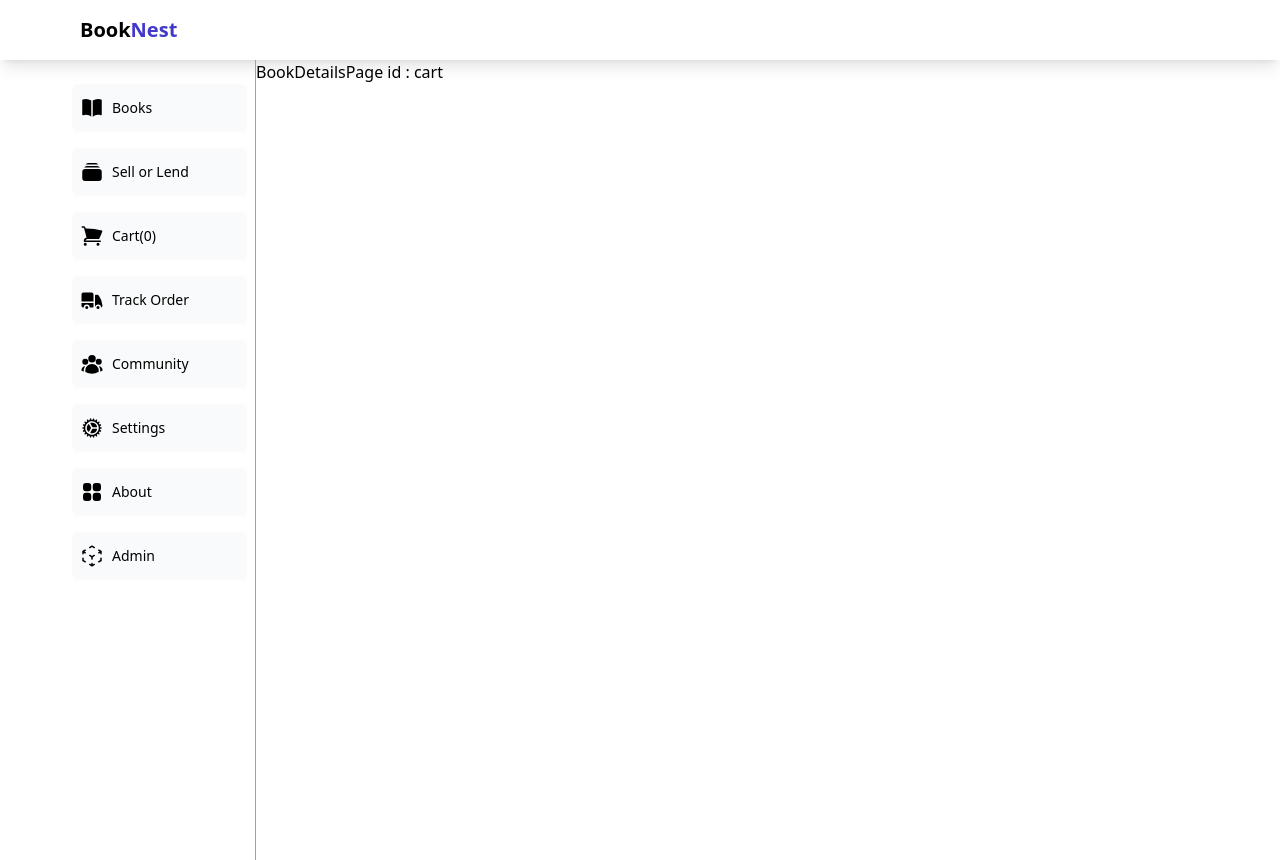
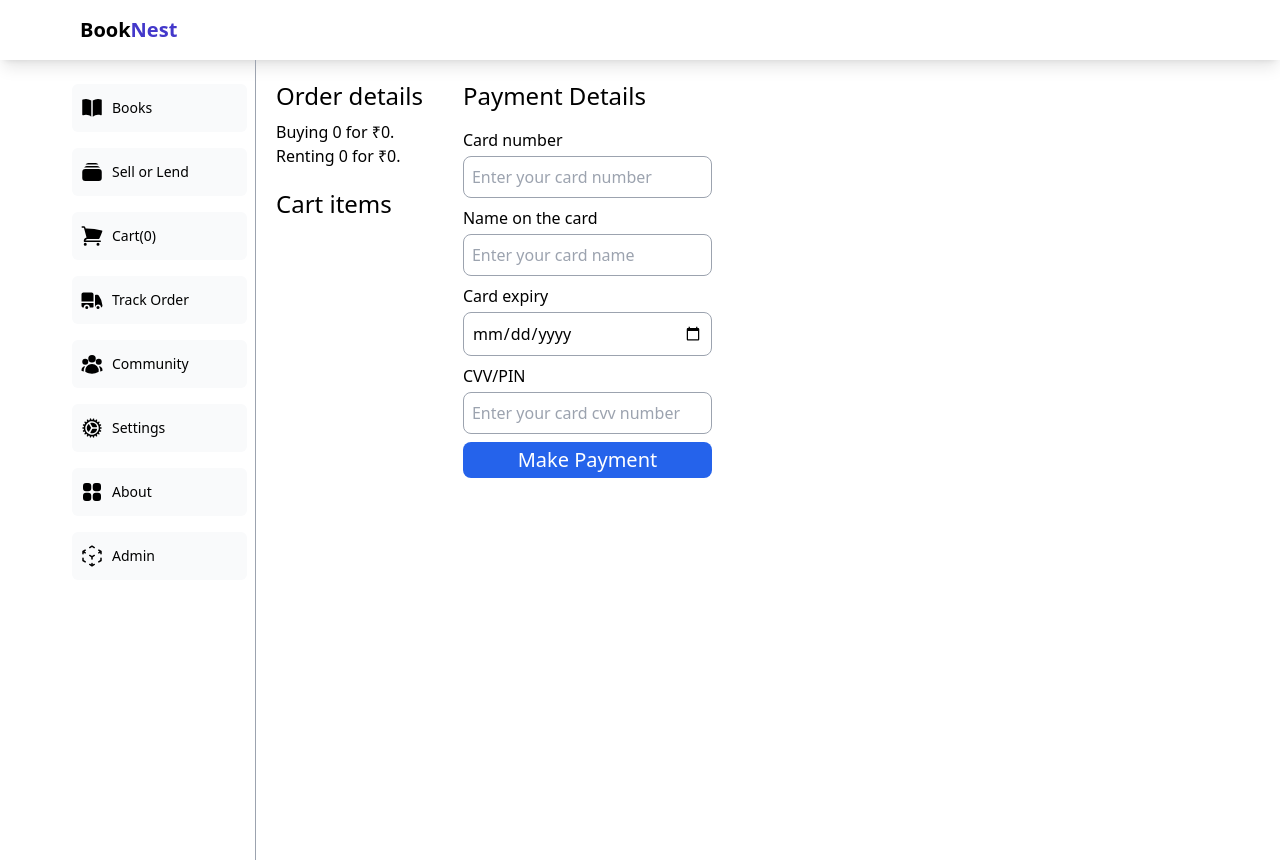
Before and after one commit to karthik-mohan23/BookNest, a Next.js app: page /store/cart in a window 1280 px wide. Built offline with nearby package versions, Linux system fonts and the light colour scheme.

Commit message:
built cart page

```diff
--- /dev/null
+++ b/src/app/store/cart/page.tsx
@@ -0,0 +1,16 @@
+import CartItems from "@/app/ui/cart/CartItems";
+import OrderDetails from "@/app/ui/cart/OrderDetails";
+import PaymentDetails from "@/app/ui/cart/PaymentDetails";
+
+function page() {
+  return (
+    <section className="p-5 lg:flex gap-10 ">
+      <div>
+        <OrderDetails />
+        <CartItems />
+      </div>
+      <PaymentDetails />
+    </section>
+  );
+}
+export default page;
--- /dev/null
+++ b/src/app/ui/cart/CartItems.tsx
@@ -0,0 +1,29 @@
+"use client";
+import { useCartContext } from "@/app/context/CartContext";
+import { TrashIcon } from "@heroicons/react/24/solid";
+
+function CartItems() {
+  const { cartData } = useCartContext();
+
+  return (
+    <div className="py-5">
+      <h3 className="text-2xl pb-2">Cart items</h3>
+      <ul>
+        {cartData?.map((item, index) => {
+          return (
+            <li className="flex items-center gap-1">
+              <span>{index + 1}.</span>{" "}
+              <span className="font-semibold text-lg">
+                {item.title}({item.type})
+              </span>
+              <span>
+                <TrashIcon className="w-5 text-gray-500 hover:text-red-500 cursor-pointer" />
+              </span>
+            </li>
+          );
+        })}
+      </ul>
+    </div>
+  );
+}
+export default CartItems;
--- /dev/null
+++ b/src/app/ui/cart/OrderDetails.tsx
@@ -0,0 +1,35 @@
+"use client";
+import { useCartContext } from "@/app/context/CartContext";
+function OrderDetails() {
+  const { cartData } = useCartContext();
+
+  const booksToBuy = cartData.filter((book) => {
+    return book.type === "buy";
+  });
+
+  const priceForBuying = booksToBuy.reduce((acc, curr) => {
+    return acc + curr.sellPrice;
+  }, 0);
+
+  const booksToRent = cartData.filter((book) => {
+    return book.type === "rent";
+  });
+  const priceForRenting = booksToBuy.reduce((acc, curr) => {
+    return acc + curr.rentPrice;
+  }, 0);
+
+  return (
+    <div>
+      <h3 className="text-2xl pb-2">Order details</h3>
+      <div>
+        <p>
+          Buying {booksToBuy.length} for &#x20B9;{priceForBuying}.
+        </p>
+        <p>
+          Renting {booksToRent.length} for &#x20B9;{priceForRenting}.
+        </p>
+      </div>
+    </div>
+  );
+}
+export default OrderDetails;
--- /dev/null
+++ b/src/app/ui/cart/PaymentDetails.tsx
@@ -0,0 +1,67 @@
+"use client";
+
+import { useRouter } from "next/navigation";
+import { FormEvent } from "react";
+
+function PaymentDetails() {
+  const router = useRouter();
+
+  const handlePayment = (e: FormEvent<HTMLFormElement>) => {
+    e.preventDefault();
+    router.push("/store/track-order");
+  };
+
+  return (
+    <div className="max-w-md">
+      <h3 className="text-2xl py-4 lg:pt-0 lg:pb-4">Payment Details</h3>
+      <form className="space-y-2" onSubmit={handlePayment}>
+        <div className="flex flex-col gap-1">
+          <label htmlFor="cardNumber">Card number</label>
+          <input
+            type="number"
+            id="cardNumber"
+            title="cardNumber"
+            placeholder="Enter your card number"
+            className="border border-gray-400 rounded-lg px-2 py-2"
+          />
+        </div>
+        <div className="flex flex-col gap-1">
+          <label htmlFor="cardName">Name on the card</label>
+          <input
+            type="text"
+            id="cardName"
+            title="cardName"
+            placeholder="Enter your card name"
+            className="border border-gray-400 rounded-lg px-2 py-2"
+          />
+        </div>
+        <div className="flex flex-col gap-1">
+          <label htmlFor="cardExpiry">Card expiry</label>
+          <input
+            type="date"
+            id="cardExpiry"
+            title="cardExpiry"
+            placeholder="Enter card expiry date"
+            className="border border-gray-400 rounded-lg px-2 py-2"
+          />
+        </div>
+        <div className="flex flex-col gap-1">
+          <label htmlFor="cardCvv">CVV/PIN</label>
+          <input
+            type="number"
+            id="cardCvv"
+            title="cardCvv"
+            placeholder="Enter your card cvv number"
+            className="border border-gray-400 rounded-lg px-2 py-2"
+          />
+        </div>
+        <button
+          type="submit"
+          className="bg-blue-600 text-white hover:bg-blue-800 duration-300 w-full  py-1 text-xl rounded-lg">
+          Make Payment
+        </button>
+      </form>
+    </div>
+  );
+}
+export default PaymentDetails;
```
